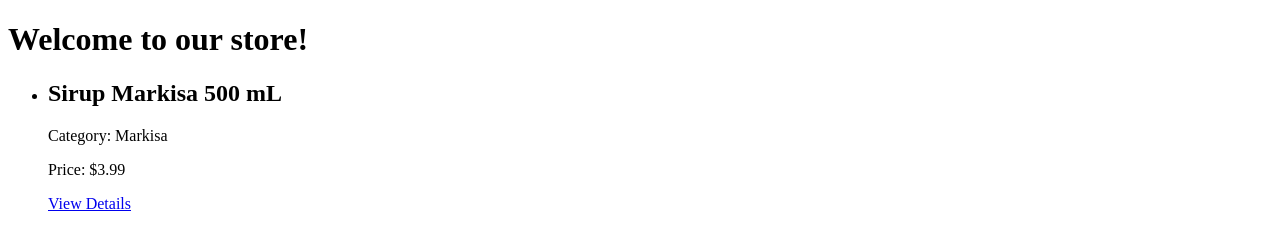
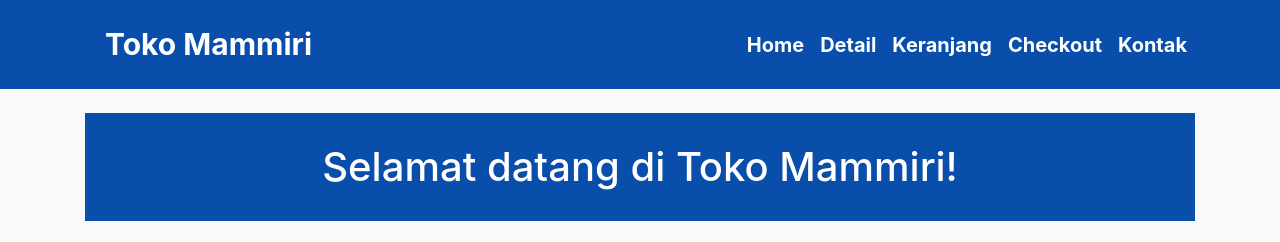
Before and after one commit to XNaufal/mywebsite, a Django app: page / in a window 1280 px wide. Shown: the top 242 px of the page. Before the commit the page ends 211 px from the top, so only its background shows below. Run offline with Django 5.2, Linux system fonts and the light colour scheme; data comes from the database, SQL or seed files in the repository; some libraries are stand-ins or nearby versions.

Commit message:
Add files via upload

```diff
--- a/templates/home.html
+++ b/templates/home.html
@@ -3,21 +3,164 @@
 <head>
     <meta charset="UTF-8">
     <meta name="viewport" content="width=device-width, initial-scale=1.0">
-    <title>Home Store</title>
+    <title>Toko Mammiri</title>
+    <link href="https://stackpath.bootstrapcdn.com/bootstrap/4.5.2/css/bootstrap.min.css" rel="stylesheet">
+    <style>
+        body {
+            background-color: #f8f9fa;
+        }
+        .navbar {
+            background-color: #084eaa;
+        }
+        .navbar a {
+            color: #ffffff;
+            padding: 14px 20px;
+        }
+        .navbar a:hover {
+            background-color: #084eaa;
+            color: #084eaa;
+        }
+        .judul {
+            color: #ffffff;
+            text-align: center;
+            padding: 30px 0px;
+            background-color: #084eaa;
+            margin: 0;
+            box-sizing: border-box;
+        }
+        .card-title,
+        .card-text {
+            color: #084eaa;
+        }
+        .alamat {
+            color: #084eaa;
+            text-align: center;
+            margin-top: 30px;
+        }
+        .footer {
+            padding: 20px 0;
+            text-align: center;
+            background-color: #084eaa;
+        }
+        .footer p {
+            color: #ffffff;
+        }
+        .menu a {
+            margin: 0 10px;
+            text-decoration: none;
+            color: #ffffff;
+        }
+        .btn-outline-success {
+            color: #084eaa;
+            border-color: #084eaa;
+        }
+    </style>
 </head>
 <body>
-    <h1>Welcome to our store!</h1>
-    <ul>
+
+<header>
+    <nav class="navbar navbar-expand-lg navbar-light">
+        <div class="container">
+            <a class="navbar-brand" href="#" style="color: #ffffff; font-weight: bold; font-size: 30px;">Toko Mammiri</a>
+            <button class="navbar-toggler" type="button" data-toggle="collapse" data-target="#navbarNav" aria-controls="navbarNav" aria-expanded="false" aria-label="Toggle navigation">
+                <span class="navbar-toggler-icon"></span>
+            </button>
+            <div class="collapse navbar-collapse" id="navbarNav">
+                <ul class="navbar-nav ml-auto">
+                    <li class="nav-item">
+                        <a class="nav-link" href="#" style="color: #ffffff; font-weight: bold; font-size: 20px;">Home</a>
+                    </li>
+                    <li class="nav-item">
+                        <a class="nav-link" href="#detail" style="color: #ffffff; font-weight: bold; font-size: 20px;">Detail</a>
+                    </li>
+                    <li class="nav-item">
+                        <a class="nav-link" href="#keranjang" style="color: #ffffff; font-weight: bold; font-size: 20px;">Keranjang</a>
+                    </li>
+                    <li class="nav-item">
+                        <a class="nav-link" href="#checkout" style="color: #ffffff; font-weight: bold; font-size: 20px;">Checkout</a>
+                    </li>
+                    <li class="nav-item">
+                        <a class="nav-link" href="#kontak" style="color: #ffffff; font-weight: bold; font-size: 20px;">Kontak</a>
+                    </li>
+                </ul>
+            </div>
+        </div>
+    </nav>
+</header>
+
+<div class="container mt-4">
+    <h1 class="judul mb-4">Selamat datang di Toko Mammiri!</h1>
+
+    <!-- Tambahkan gambar di sini -->
+    <div class="row">
+        <div class="col-md-12 mb-4">
+            <img src="/media/banner_images/Banner.webp" alt="Gambar Selamat Datang" style="width: 100%; max-width: 100%;" />
+        </div>
+    </div>
+
+    <div class="row">
+        <!-- Loop produk dimulai -->
         {% for product in products %}
-            <li>
-                <h2>{{ product.name }}</h2>
-                <p>Category: {{ product.category }}</p>
-                <p>Price: ${{ product.price }}</p>
-                <a href="{% url 'product_detail' product_id=product.id %}">View Details</a>
-                <!-- Tambahkan detail lainnya sesuai kebutuhan -->
-            </li>
+        <div class="col-md-4 mb-4">
+            <div class="card h-100 shadow">
+                <img class="card-img-top" src="{{ product.image.url }}" alt="Product Image">
+                <div class="card-body">
+                    <h2 class="card-title">{{ product.name }}</h2>
+                    <p class="card-text">Kategori: {{ product.category }}</p>
+                    <p class="card-text">Harga: Rp{{ product.price }}</p>
+                    <div class="text-left">
+                        <a href="{% url 'product_detail' product_id=product.id %}" class="btn btn-sm btn-outline-success">Lihat Detail</a>
+                    </div>
+                </div>
+            </div>
+        </div>
         {% endfor %}
-    </ul>
+        <!-- Loop produk selesai -->
+    </div>
+
+    <!-- Tambahkan gambar di sini -->
+    <div class="row">
+        <div class="col-md-12 mb-4">
+            <img src="/media/banner_images/Banner.webp" alt="Gambar Selamat Datang" style="width: 100%; max-width: 100%;" />
+        </div>
+    </div>
+</div>
+
+<div class="container">
+    <div class="row">
+        <div class="col-md-6">
+            <h2 class="judul mb-0">Lokasi Toko Mammiri</h2>
+            <iframe src="https://www.google.com/maps/embed?pb=!1m18!1m12!1m3!1d3973.2997736032275!2d119.38929247482109!3d-5.21551189476217!2m3!1f0!2f0!3f0!3m2!1i1024!2i768!4f13.1!3m3!1m2!1s0x2dbf1d8fa4f02ff5%3A0x1faecbc071d9f4b5!2sMarkisa%20Mammiri%20-%20Produk%20Khas%20Asli%20Makassar!5e0!3m2!1sid!2sid!4v1714446607712!5m2!1sid!2sid" width="100%" height="300" style="border:0;" allowfullscreen="" loading="lazy"></iframe>
+        </div>
+        <div class="col-md-6">
+            <h2 class="judul mb-0">Video Produksi Markisa</h2>
+            <iframe width="100%" height="300" src="https://www.youtube.com/embed/pnwOGn5TTMo" frameborder="0" allow="accelerometer; autoplay; clipboard-write; encrypted-media; gyroscope; picture-in-picture" allowfullscreen></iframe>
+        </div>
+    </div>
+</div>
+
+<footer class="footer mt-4">
+    <div class="container">
+        <div class="row">
+            <div class="col-md-6">
+                <p class="float-left">&copy; 2024 Toko Mammiri. All rights reserved.</p>
+            </div>
+            <div class="col-md-6 text-right">
+                <nav class="menu">
+                    <a href="#">Home</a>
+                    <a href="#detail">Detail</a>
+                    <a href="#keranjang">Keranjang</a>
+                    <a href="#checkout">Checkout</a>
+                    <a href="#kontak">Kontak</a>
+                </nav>
+            </div>
+        </div>
+    </div>
+</footer>
+
+<script src="https://code.jquery.com/jquery-3.5.1.slim.min.js"></script>
+<script src="https://cdn.jsdelivr.net/npm/@popperjs/core@2.5.3/dist/umd/popper.min.js"></script>
+<script src="https://stackpath.bootstrapcdn.com/bootstrap/4.5.2/js/bootstrap.min.js"></script>
 
 </body>
 </html>
```
